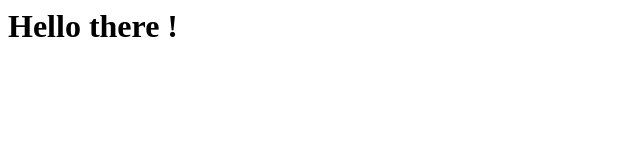
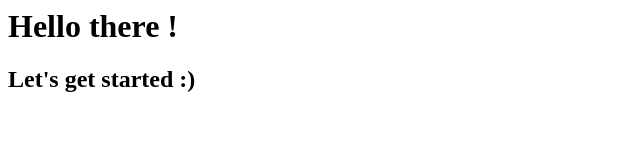
Before and after one commit to pinky-nadar/hakuna-matata, a plain HTML site: page index.html in a window 1280 px wide. Shown: the whole page, without its empty margins (0-640 px from the left). Drawn offline with Linux system fonts and the light colour scheme.

Commit message:
Update index.html

```diff
--- a/index.html
+++ b/index.html
@@ -4,5 +4,6 @@
 	</head>
 	<body>
 		<h1>Hello there !</h1>
+		<h2>Let's get started :)</h2>
 	</body>
 </html>
```
